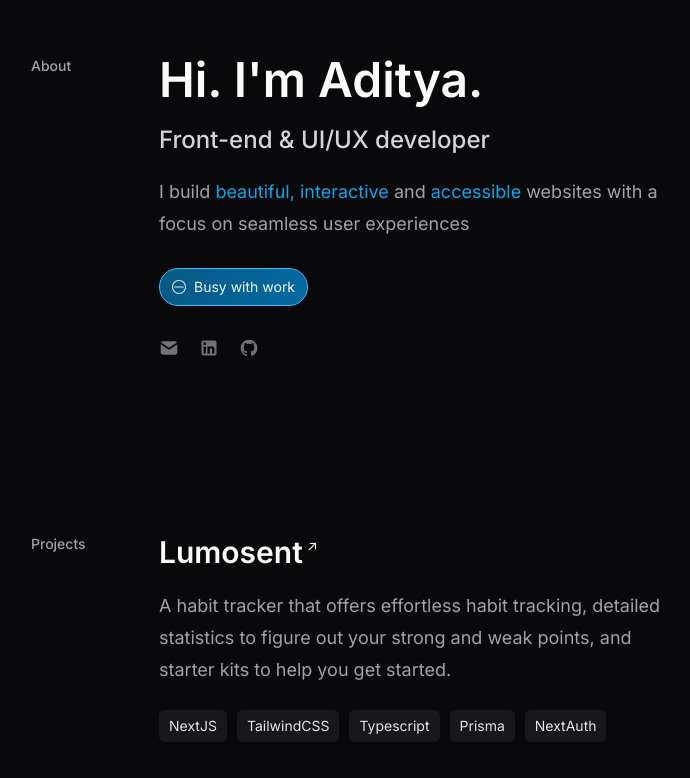
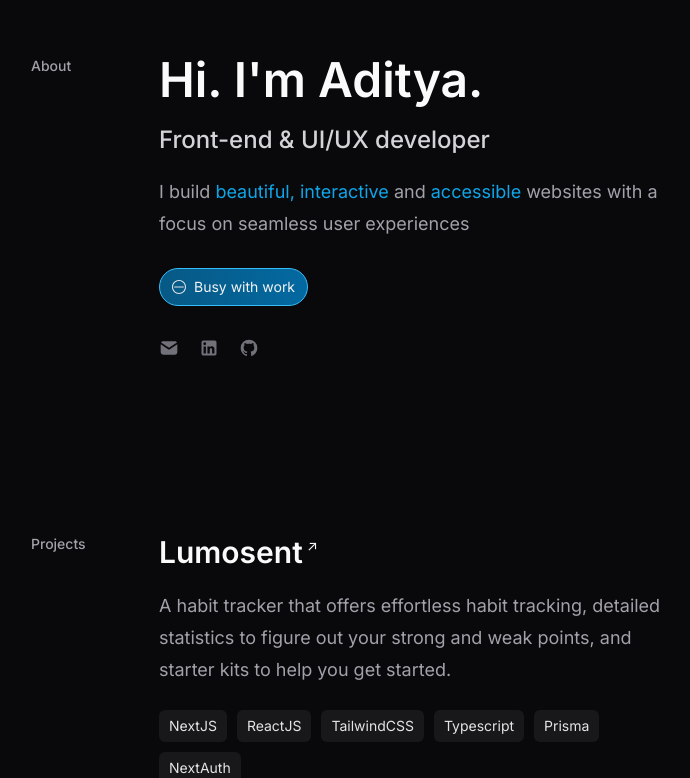
Before and after one commit to addoxy/addoxy.me, a Next.js app: page / in a window 1280 px wide. Shown: the part 136-914 px from the top of the page, without its empty margins (225-915 px from the left). Built offline with nearby package versions, Linux system fonts and the light colour scheme; what tailwindcss-debug-screens would draw is missing.

Commit message:
refactor:  edit project skills

```diff
--- a/src/app/page.tsx
+++ b/src/app/page.tsx
@@ -36,7 +36,14 @@ const PROJECTS = [
     title: 'Lumosent',
     description:
       'A habit tracker that offers effortless habit tracking, detailed statistics to figure out your strong and weak points, and starter kits to help you get started.',
-    stack: ['NextJS', 'TailwindCSS', 'Typescript', 'Prisma', 'NextAuth'],
+    stack: [
+      'NextJS',
+      'ReactJS',
+      'TailwindCSS',
+      'Typescript',
+      'Prisma',
+      'NextAuth',
+    ],
     images: [lumosent1, lumosent2, lumosent3, lumosent4, lumosent5],
   },
   {
@@ -46,12 +53,12 @@ const PROJECTS = [
       'A minimal project management app that lets you keep track of and sort your tasks using a drag and drop interface.',
     stack: [
       'NextJS',
+      'ReactJS',
       'TailwindCSS',
       'Typescript',
       'Prisma',
       'React Query',
       'NextAuth',
-      'DND Kit',
     ],
     images: [kanvaboard1, kanvaboard2, kanvaboard3, kanvaboard4, kanvaboard5],
   },
```
